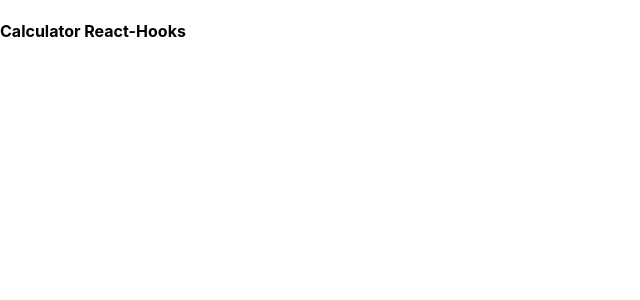
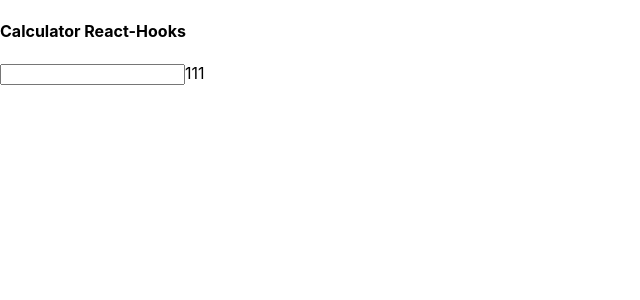
Before and after one commit to maximobelets/calculator, a React (Create React App) app in the folder react-hooks/: page / in a window 1280 px wide. Shown: the top 300 px of the page, without its empty margins (0-640 px from the left). Built offline with nearby package versions, Linux system fonts and the light colour scheme.

Commit message:
added components

```diff
--- a/react-hooks/src/App.js
+++ b/react-hooks/src/App.js
@@ -1,10 +1,17 @@
 import React from 'react';
 import './App.css';
+
+import Input from './components/Input/Input';
+import CalcItem from './components/CalcItem/CalcItem';
 
 const App = () => {
   return(
     <div>
       <h4>Calculator React-Hooks</h4>
+      <Input />
+      <CalcItem />
+      <CalcItem />
+      <CalcItem />
     </div>
   )
 };
--- /dev/null
+++ b/react-hooks/src/components/CalcItem/CalcItem.js
@@ -0,0 +1,10 @@
+import React from 'react';
+import './CalcItem.css';
+
+const CalcItem = () => {
+    return(
+        <span>1</span>
+    )
+};
+
+export default CalcItem;
--- /dev/null
+++ b/react-hooks/src/components/Input/Input.js
@@ -0,0 +1,10 @@
+import React from 'react';
+import './Input.css';
+
+const Input= () => {
+    return(
+        <input></input>
+    )
+};
+
+export default Input;
```
Also changed, not shown: react-hooks/src/components/CalcItem/CalcItem.css (added), react-hooks/src/components/Input/Input.css (added).
